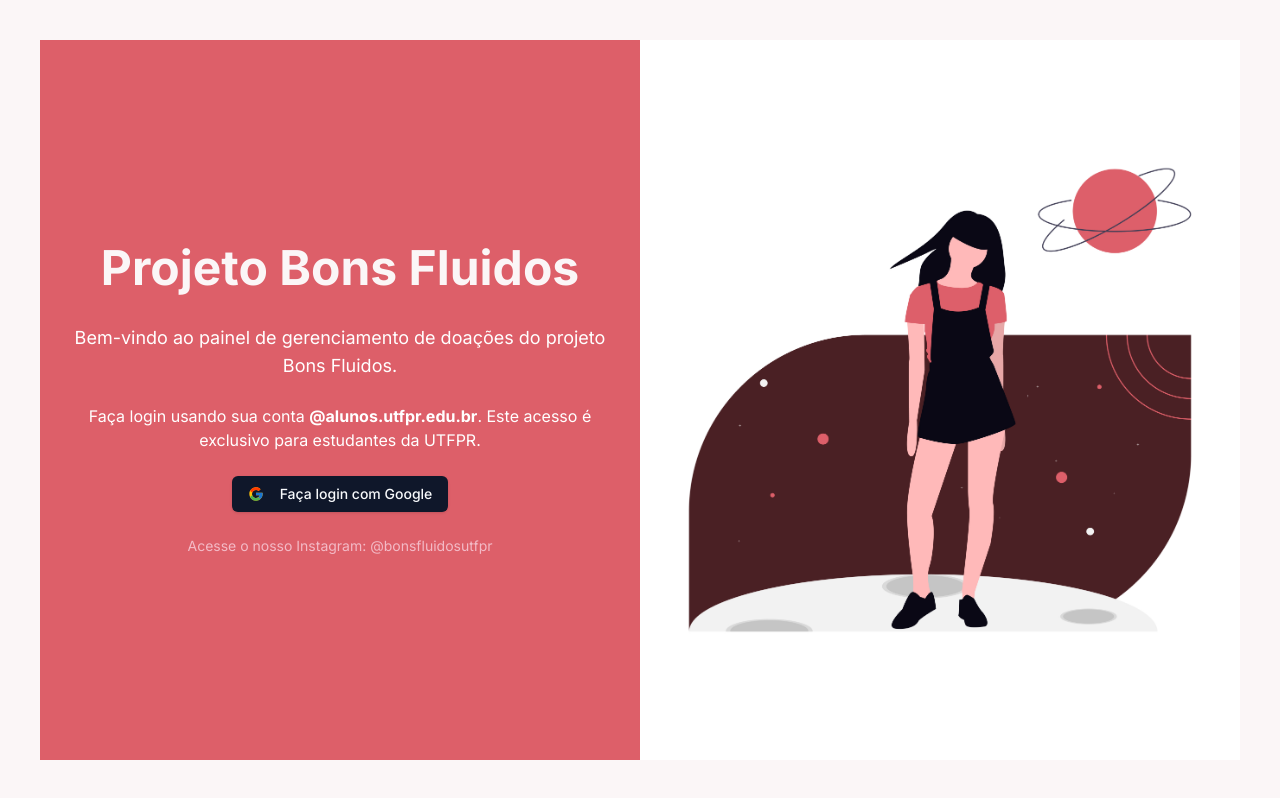
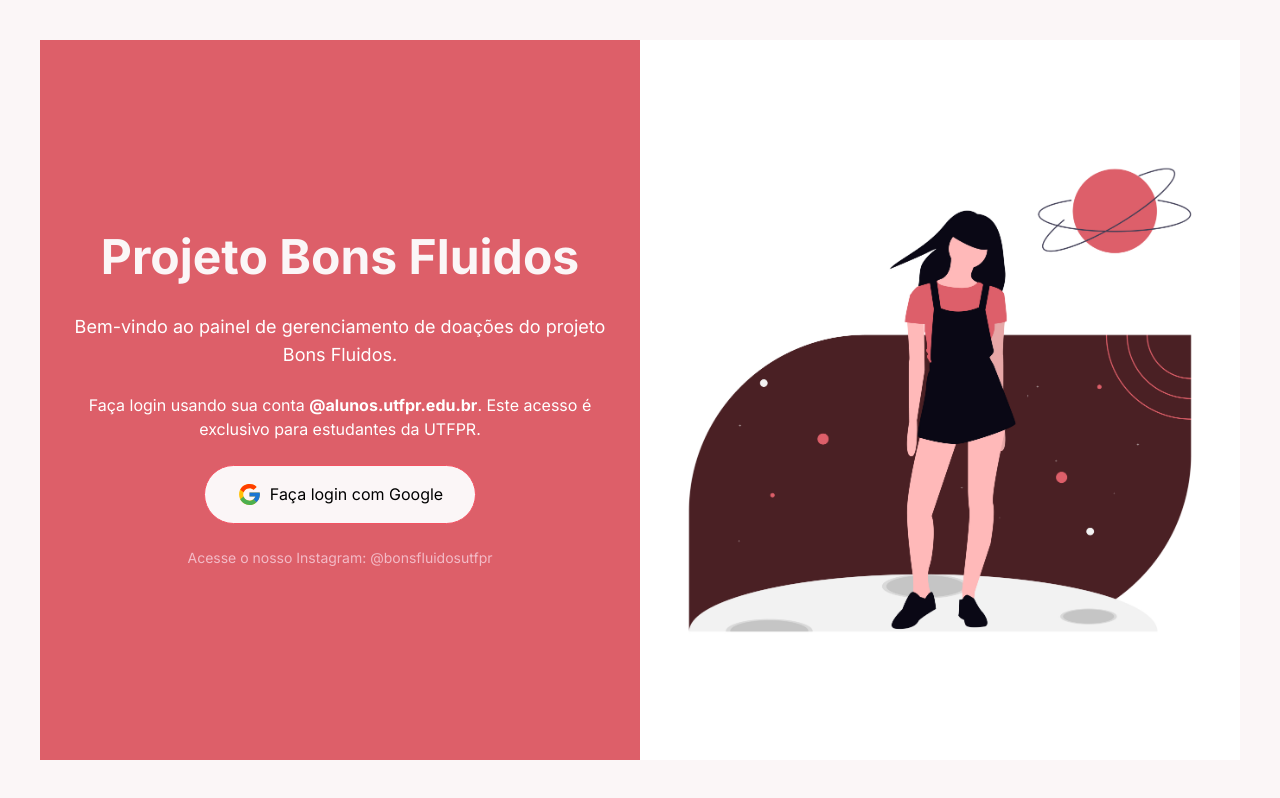
Before and after one commit to WeslleyMarcelo14/projeto_certificadora1, a Next.js app: page /auth/login in a window 1280 px wide. Built offline with nearby package versions, Linux system fonts and the light colour scheme; no server answers.

Commit message:
Adicionar componente Botão e remover componente Rótulo não utilizado

```diff
--- /dev/null
+++ b/src/components/ui/button-login.jsx
@@ -0,0 +1,15 @@
+import * as React from "react";
+
+const Button = React.forwardRef(({ className = "", ...props }, ref) => {
+  return (
+    <button
+      ref={ref}
+      className={`inline-flex items-center justify-center px-8 py-4 text-black bg-softPink border border-vibrantPink rounded-full transition-all duration-300 ease-in-out hover:bg-vibrantPink hover:text-softPink hover:border-lightPink disabled:opacity-50 disabled:pointer-events-none ${className}`}
+      {...props}
+    />
+  );
+});
+
+Button.displayName = "Button";
+
+export { Button };
--- a/src/components/ui/label.jsx
+++ /dev/null
@@ -1,13 +0,0 @@
-"use client";
-
-import React, { forwardRef } from "react";
-import * as LabelPrimitive from "@radix-ui/react-label";
-import { cva } from "class-variance-authority";
-import { cn } from "@/lib/utils";
-
-const labelVariants = cva("text-sm font-medium leading-none peer-disabled:cursor-not-allowed peer-disabled:opacity-70");
-
-const Label = forwardRef(({ className, ...props }, ref) => <LabelPrimitive.Root ref={ref} className={cn(labelVariants(), className)} {...props} />);
-Label.displayName = "Label";
-
-export { Label };
```
Also changed, not shown: src/components/screens/placeholder.jsx (renamed from src/components/exemplo/placeholder.jsx), src/components/ui/switch-2.jsx (renamed from src/components/ui/switch.jsx).
